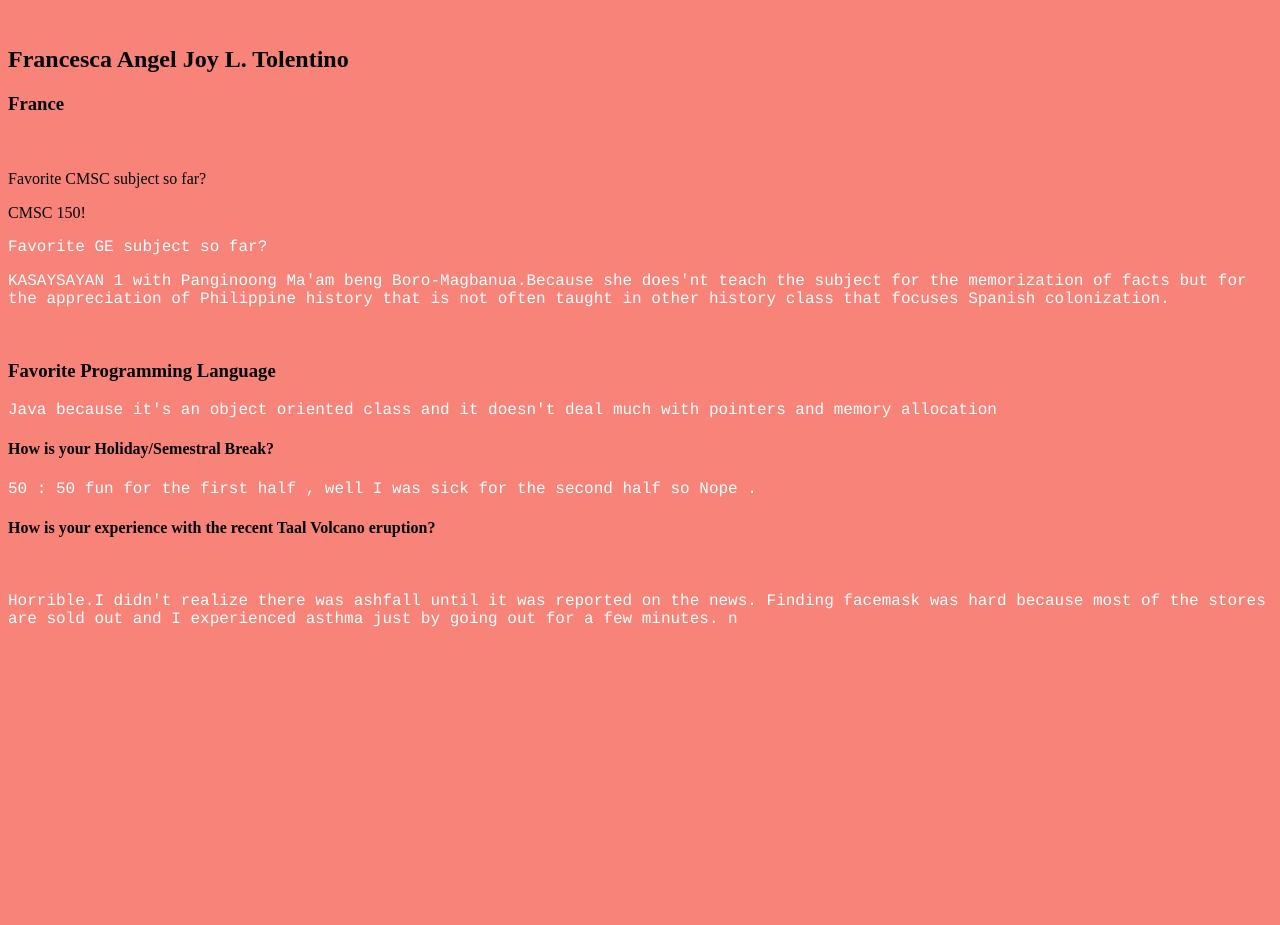
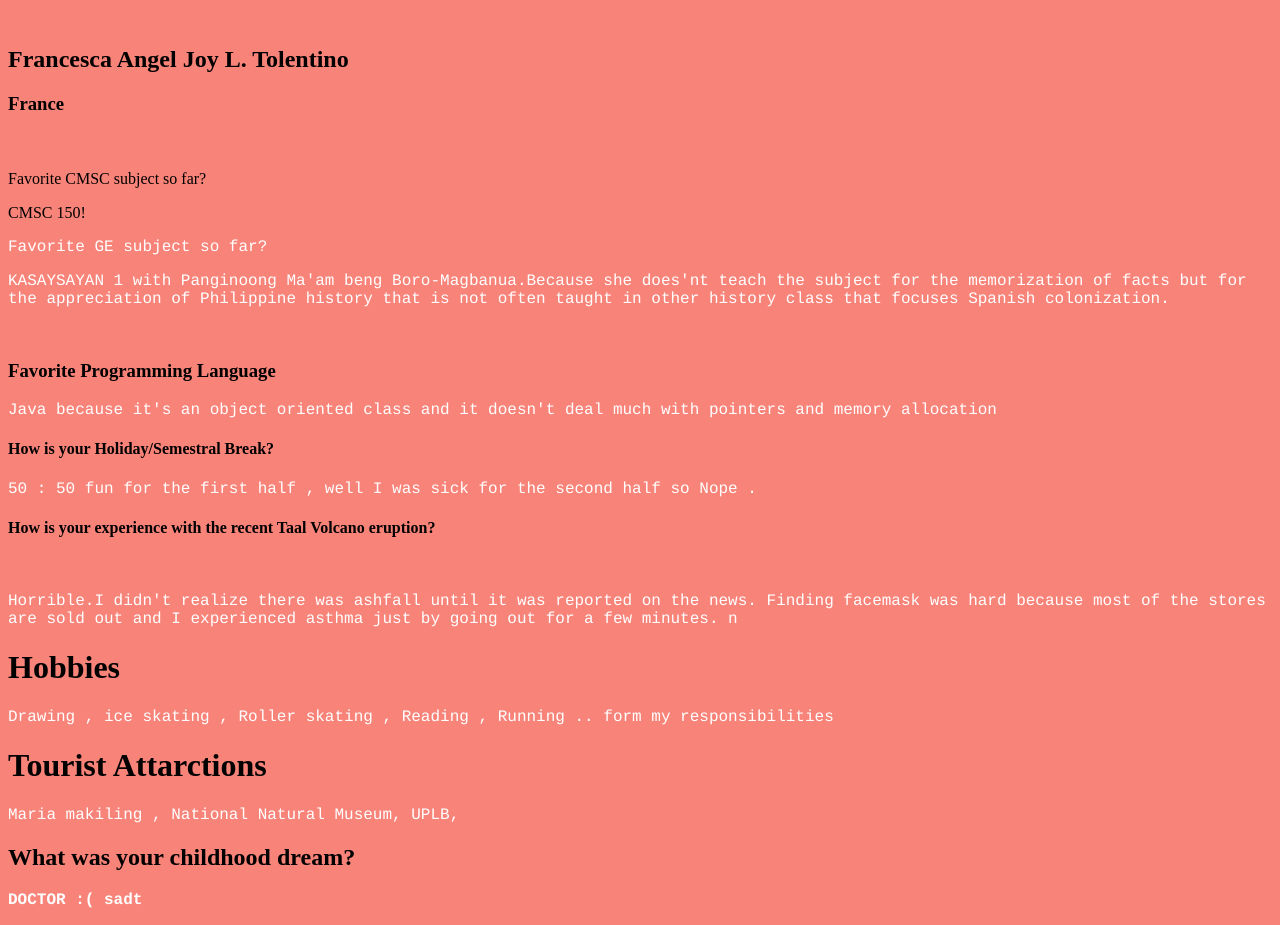
Before and after one commit to LanXhan/Cs100-1, a plain HTML site: page index.html in a window 1280 px wide. Before the commit the page ends 800 px from the top, so only its background shows below. Drawn offline with Linux system fonts and the light colour scheme.

Commit message:
modified index.html

```diff
--- a/index.html
+++ b/index.html
@@ -24,6 +24,11 @@
 	 	<h4> How is your experience with the recent Taal Volcano eruption?</h4>
 	 	<br>
 	 	<p>Horrible.I didn't realize there was ashfall until it was reported on the news. Finding facemask was hard because most of the stores are sold out and I experienced asthma just by going out for a few minutes. n</p>
-
+	 	<h1>Hobbies</h1>
+	 	<p> Drawing , ice skating , Roller skating , Reading , Running .. form my responsibilities </p>
+	 	<h1>Tourist Attarctions</h1>
+	 	<p> Maria makiling , National Natural Museum, UPLB, </p>
+	 	<h2>What was your childhood dream?</h2>
+			<p font-size = 160%><b> DOCTOR :(  sadt </b></p>
 	</body>
 </html>
```
